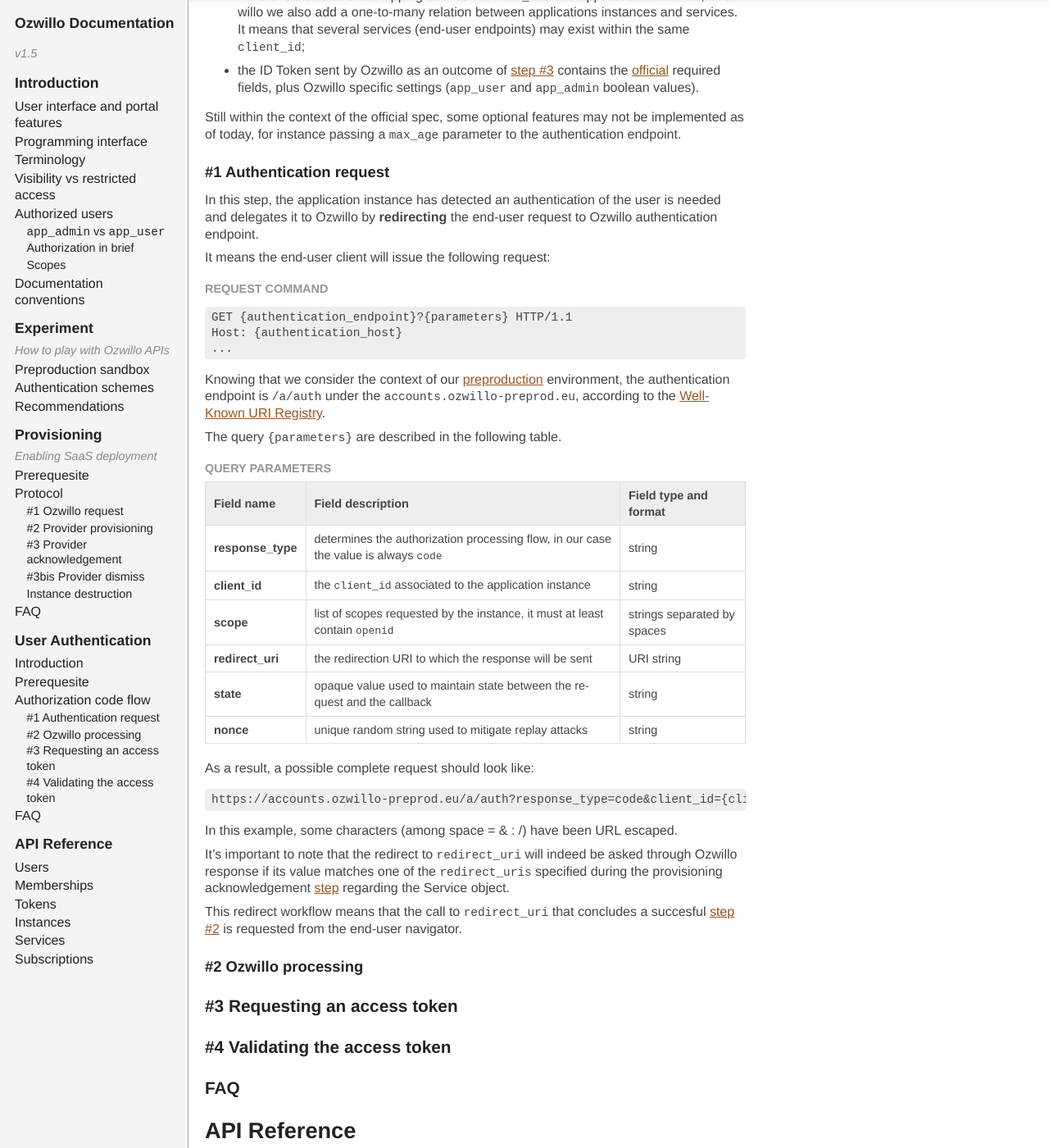
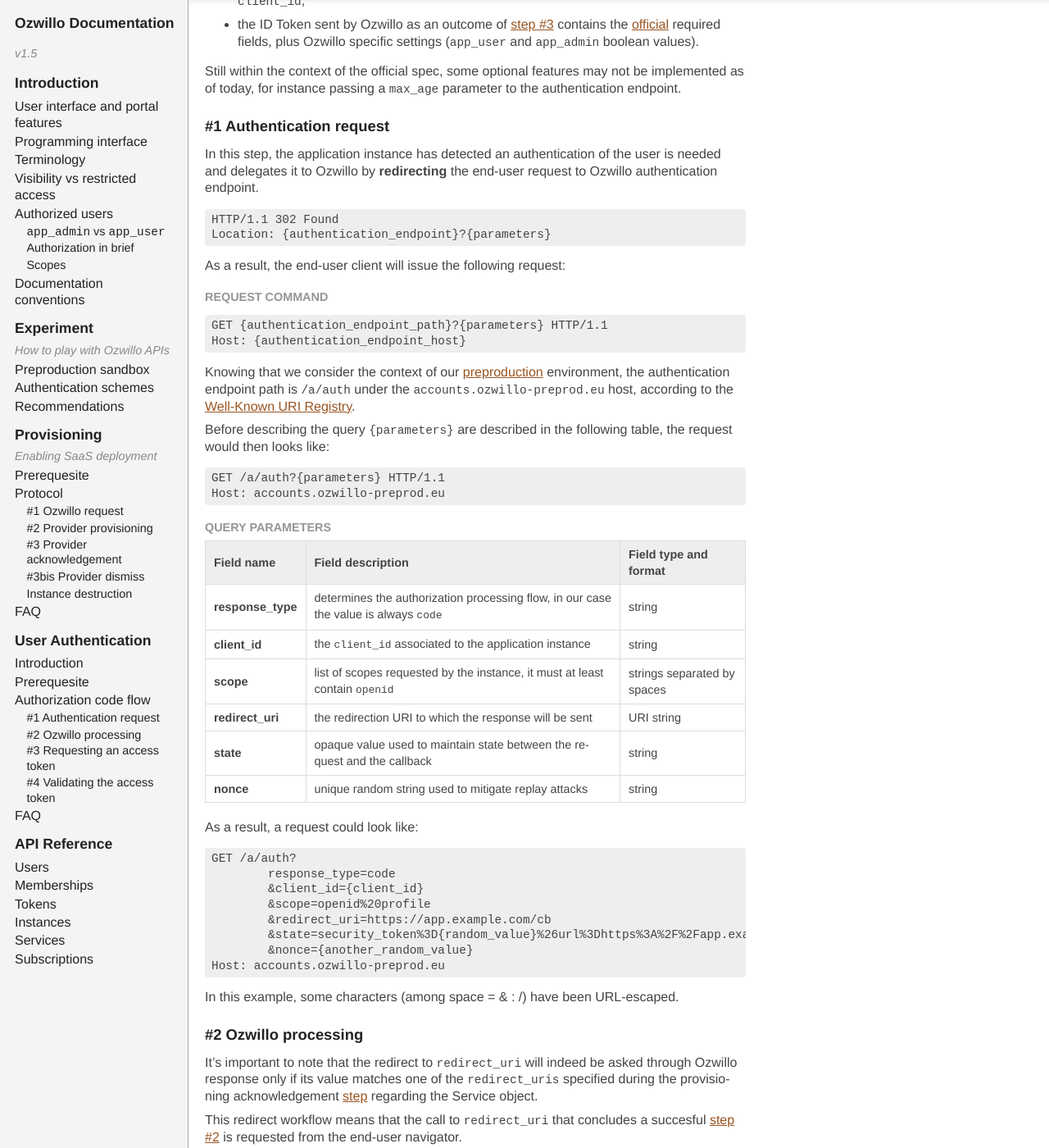
Before and after one commit to ozwillo/ozwillo-doc, a Jekyll site: the page built from index.html, in a window 1280 px wide and 1400 px high, scrolled down 16378 px. Shown: the whole window at 82% size. Built offline with Jekyll 4.4.1, drawn with Linux system fonts in a browser that asks for light colours; nearby versions of some CDN libraries; library files that are not in the unit come from our copies; some of the changed text lies outside the part shown.

Commit message:
authentication fixes

```diff
--- a/_includes/3-provisioning.md
+++ b/_includes/3-provisioning.md
@@ -96,7 +96,6 @@
 Accept: application/json, application/*+json
 X-Hub-Signature: sha1={HMAC-SHA1 digest of payload}
 Content-Type: application/json;charset=UTF-8
-...
 </pre>
 
 The body of this request is encoded in JSON. A HMAC-SHA1 hash of the JSON string is computed using the application's `instantiated_secret` as key with an uppercase hexadecimal output format. This computed HMAC-SHA1 signature is then inserted in the X-Hub-Signature (as per <a href="https://pubsubhubbub.googlecode.com/git/pubsubhubbub-core-0.4.html#authednotify" target="_blank">PubSubHubbub Core 0.4</a>).
@@ -167,7 +166,6 @@
 Accept: application/json, application/*+json
 Authorization: Basic {}
 Content-Type: application/json;charset=UTF-8
-...
 </pre>
 
 The host is typically either `kernel.ozwillo-preprod.eu` (preproduction) or `kernel.ozwillo.com` (production). The authorization header needs to be set as described in [Calling the Kernel without an access_token](#ref-2-2--2).
@@ -302,7 +300,6 @@
 Accept: application/json, application/*+json
 X-Hub-Signature: sha1={HMAC-SHA1 digest of payload}
 Content-Type: application/json;charset=UTF-8
-...
 </pre>
 
 This scheme allows sharing the same destruction URI and secret among several instances, but Ozwillo also supports having separate destruction URI and secret for each instance. See more on how to check if this request reliably comes from Ozwillo depending on [verifying the signature](#ref-hmac-signature).
--- a/_includes/4-user-authentication.md
+++ b/_includes/4-user-authentication.md
@@ -47,19 +47,28 @@
 
 In this step, the application instance has detected an authentication of the user is needed and delegates it to Ozwillo by **redirecting** the end-user request to Ozwillo authentication endpoint.
 
-It means the end-user client will issue the following request:
+<pre>
+HTTP/1.1 302 Found
+Location: {authentication_endpoint}?{parameters}
+</pre>
+
+As a result, the end-user client will issue the following request:
 
 ##### Request command
 
 <pre>
-GET {authentication_endpoint}?{parameters} HTTP/1.1
-Host: {authentication_host}
-...
+GET {authentication_endpoint_path}?{parameters} HTTP/1.1
+Host: {authentication_endpoint_host}
 </pre>
 
-Knowing that we consider the context of our [preproduction](#ref-2-1) environment, the authentication endpoint is `/a/auth` under the `accounts.ozwillo-preprod.eu`, according to the <a href="http://kernel.ozwillo-preprod.eu/.well-known/openid-configuration" target="_blank">Well-Known URI Registry</a>.
+Knowing that we consider the context of our [preproduction](#ref-2-1) environment, the authentication endpoint path is `/a/auth` under the `accounts.ozwillo-preprod.eu` host, according to the <a href="http://kernel.ozwillo-preprod.eu/.well-known/openid-configuration" target="_blank">Well-Known URI Registry</a>.
 
-The query `{parameters}` are described in the following table.
+Before describing the query `{parameters}` are described in the following table, the request would then looks like:
+
+<pre>
+GET /a/auth?{parameters} HTTP/1.1
+Host: accounts.ozwillo-preprod.eu
+</pre>
 
 ##### Query parameters
 
@@ -72,25 +81,33 @@
 | **state** | opaque value used to maintain state between the request and the callback | string |
 | **nonce** | unique random string used to mitigate replay attacks | string |
 
-As a result, a possible complete request should look like:
+As a result, a request could look like:
 
 <pre>
-https://accounts.ozwillo-preprod.eu/a/auth?response_type=code&client_id={client_id}&scope=openid%20profile&redirect_uri=https://app.example.com/cb&state=security_token%3D{random_value}%26url%3Dhttps%3A%2F%2Fapp.example.com%2FmyHome&nonce={another_random_value}
+GET /a/auth?
+	response_type=code
+	&client_id={client_id}
+	&scope=openid%20profile
+	&redirect_uri=https://app.example.com/cb
+	&state=security_token%3D{random_value}%26url%3Dhttps%3A%2F%2Fapp.example.com%2FmyHome
+	&nonce={another_random_value}
+Host: accounts.ozwillo-preprod.eu
 </pre>
 
-In this example, some characters (among space = & : /) have been URL escaped.
-
-It's important to note that the redirect to `redirect_uri` will indeed be asked through Ozwillo response if its value matches one of the `redirect_uris` specified during the provisioning acknowledgement [step](#ref-3-2-3) regarding the Service object.
-
-This redirect workflow means that the call to `redirect_uri` that concludes a succesful [step #2](#ref-4-3-2) is requested from the end-user navigator.
+In this example, some characters (among space = & : /) have been URL-escaped.
 
 #### #2 Ozwillo processing
 {: #ref-4-3-2}
 
-### #3 Requesting an access token
+It's important to note that the redirect to `redirect_uri` will indeed be asked through Ozwillo response only if its value matches one of the `redirect_uris` specified during the provisioning acknowledgement [step](#ref-3-2-3) regarding the Service object.
+
+This redirect workflow means that the call to `redirect_uri` that concludes a succesful [step #2](#ref-4-3-2) is requested from the end-user navigator.
+
+
+#### #3 Requesting an access token
 {: #ref-4-3-3}
 
-### #4 Validating the access token
+#### #4 Validating the access token
 {: #ref-4-3-4}
 
 ### FAQ
```
